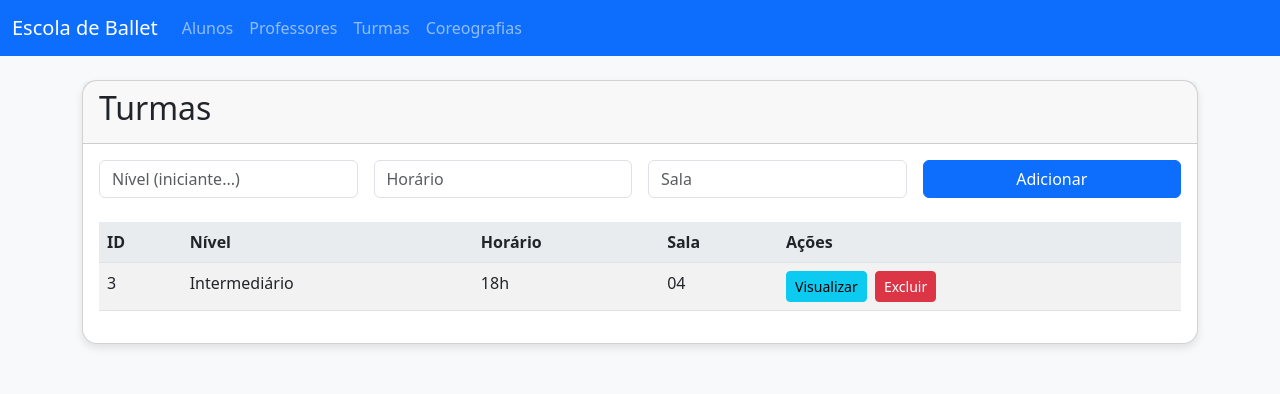
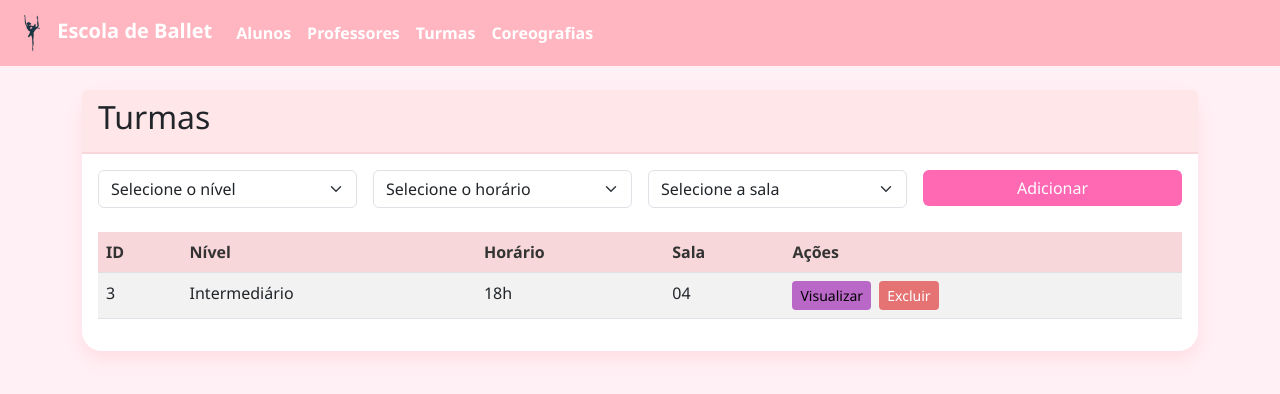
Before and after one commit to CaririLeticia/Escola_Ballet, a Flask app: page /turmas in a window 1280 px wide. Shown: the top 394 px of the page. Run offline with Flask 3, Linux system fonts and the light colour scheme; data comes from the database, SQL or seed files in the repository; both versions use the stored data as it was after the commit.

Commit message:
colocar caixa de seleção em niveis, horarios e salas / alterar front

```diff
--- a/backend/static/style.css
+++ b/backend/static/style.css
@@ -1,23 +1,64 @@
-
 body {
-    background-color: #f8f9fa;
-}
-.card {
-    border-radius: 15px;
-    box-shadow: 0 4px 8px rgba(0, 0, 0, 0.1);
-}
-.table th {
-    background-color: #e9ecef;
+    background-color: #fff0f5; /* rosa muito claro */
+    font-family: 'Segoe UI', Tahoma, Geneva, Verdana, sans-serif;
 }
 
-body {
-    background-color: #f8f9fa;
+.navbar {
+    background-color: #ffb6c1 !important; /* rosa suave */
 }
+
+.navbar-brand,
+.navbar-nav .nav-link {
+    color: white !important;
+    font-weight: bold;
+}
+
 .card {
-    border-radius: 15px;
-    box-shadow: 0 4px 8px rgba(0, 0, 0, 0.1);
+    border-radius: 20px;
+    border: none;
+    background-color: #ffffff;
+    box-shadow: 0 8px 16px rgba(255, 182, 193, 0.3); /* rosa claro */
 }
+
+.card-header {
+    background-color: #ffe6e9;
+    border-bottom: 2px solid #f8d7da;
+    border-radius: 20px 20px 0 0;
+}
+
 .table th {
-    background-color: #e9ecef;
+    background-color: #f8d7da;
+    color: #333;
+    font-weight: bold;
+}
 
+.table-striped tbody tr:nth-of-type(odd) {
+    background-color: #fff5f7;
 }
+
+.btn-primary {
+    background-color: #ff69b4;
+    border: none;
+}
+
+.btn-primary:hover {
+    background-color: #ff85c1;
+}
+
+.btn-danger {
+    background-color: #e57373;
+    border: none;
+}
+
+.btn-danger:hover {
+    background-color: #ef5350;
+}
+
+.btn-info {
+    background-color: #ba68c8;
+    border: none;
+}
+
+.btn-info:hover {
+    background-color: #ce93d8;
+}
--- a/backend/templates/base.html
+++ b/backend/templates/base.html
@@ -9,7 +9,10 @@
 <body>
   <nav class="navbar navbar-expand-lg navbar-dark bg-primary">
     <div class="container-fluid">
-      <a class="navbar-brand" href="/">Escola de Ballet</a>
+      <a class="navbar-brand" href="/">
+        <img src="{{ url_for('static', filename='logo_ballet.png') }}" height="40" alt="Logo">
+        Escola de Ballet
+      </a>
       <div class="collapse navbar-collapse">
         <ul class="navbar-nav">
           <li class="nav-item"><a class="nav-link" href="{{ url_for('mostrar_alunos') }}">Alunos</a></li>
--- a/backend/templates/turmas.html
+++ b/backend/templates/turmas.html
@@ -7,13 +7,34 @@
   <div class="card-body">
     <form method="POST" action="{{ url_for('adicionar_turma') }}" class="row g-3 mb-4">
       <div class="col-md-3">
-        <input type="text" name="nivel" class="form-control" placeholder="Nível (iniciante...)" required>
+        <select name="nivel" class="form-select" required>
+          <option value="">Selecione o nível</option>
+          <option value="Iniciante">Iniciante</option>
+          <option value="Intermediário">Intermediário</option>
+          <option value="Avançado">Avançado</option>
+        </select>
       </div>
       <div class="col-md-3">
-        <input type="text" name="horario" class="form-control" placeholder="Horário" required>
+        <select name="horario" class="form-select" required>
+          <option value="">Selecione o horário</option>
+          <option value="16h">16h</option>
+          <option value="17h">17h</option>
+          <option value="18h">18h</option>
+          <option value="19h">19h</option>
+          <option value="20h">20h</option>
+          <option value="21h">21h</option>
+        </select>
       </div>
       <div class="col-md-3">
-        <input type="text" name="sala" class="form-control" placeholder="Sala" required>
+        <select name="sala" class="form-select" required>
+          <option value="">Selecione a sala</option>
+          <option value="01">01</option>
+          <option value="02">02</option>
+          <option value="03">03</option>
+          <option value="04">04</option>
+          <option value="05">05</option>
+          <option value="06">06</option>
+        </select>
       </div>
       <div class="col-md-3">
         <button type="submit" class="btn btn-primary w-100">Adicionar</button>
```
Also changed, not shown: backend/templates/professores.html (+28 -15 lines), backend/ballet.db, backend/static/logo_ballet.png (added).
